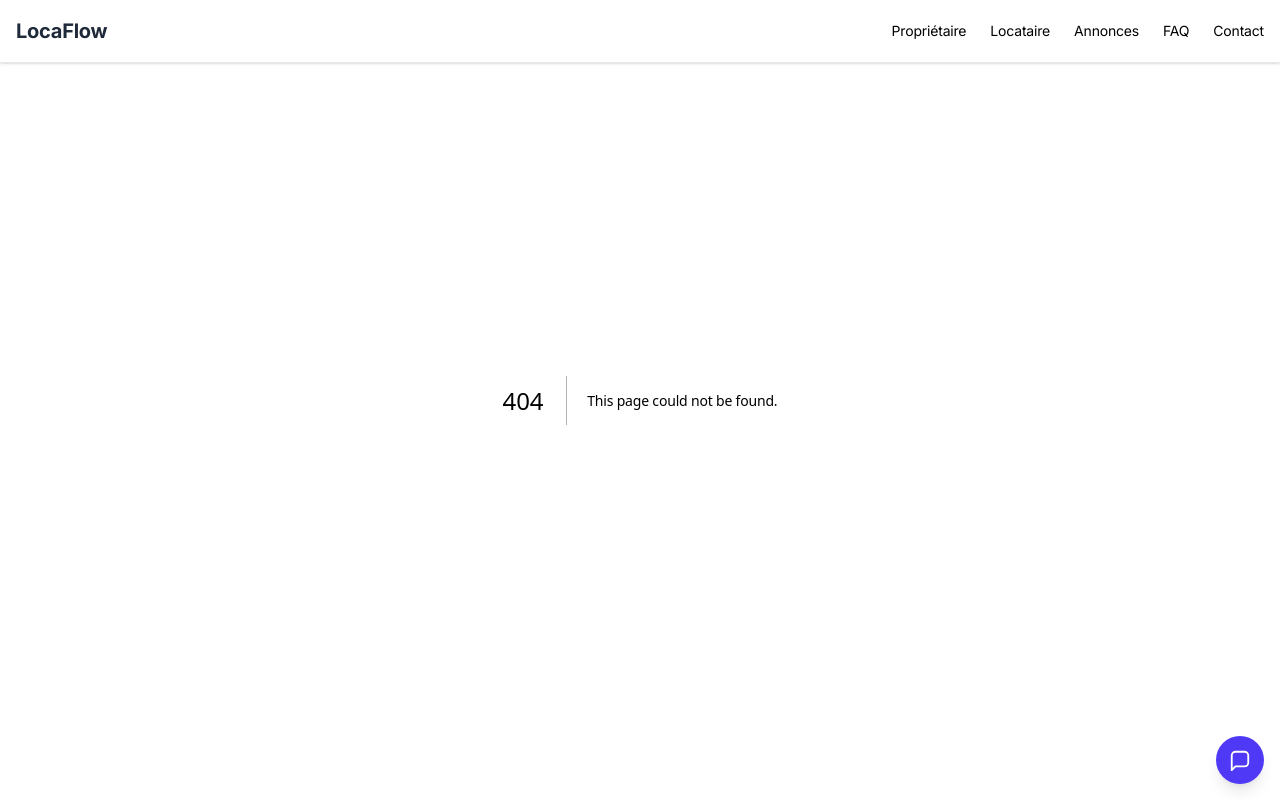
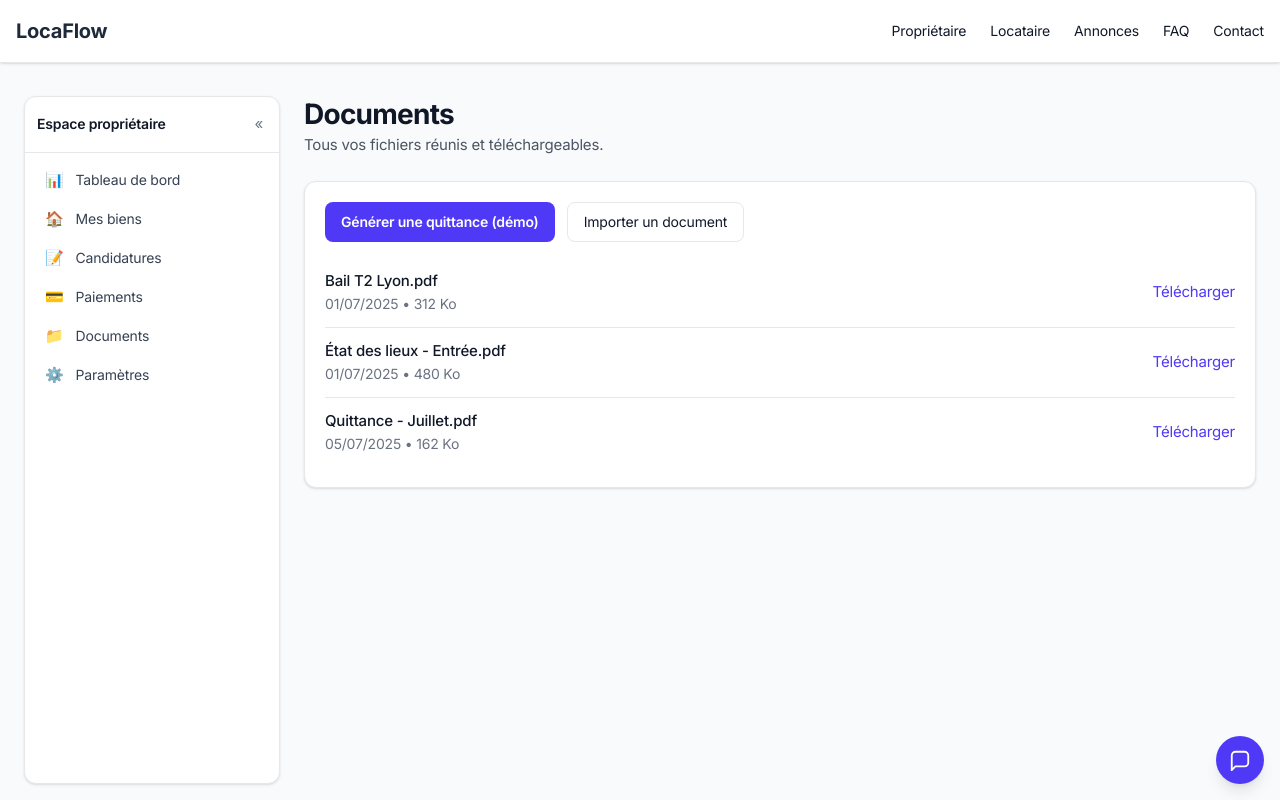
Before and after one commit to mikaelpackowski/LocaFlow-01, a Next.js app: page /proprietaire/documents in a window 1280 px wide. Before the commit this address had no page. Shown: the top 800 px of the page. Built offline with nearby package versions, Linux system fonts and the light colour scheme.

Commit message:
Create page.tsx

```diff
--- /dev/null
+++ b/app/(default)/proprietaire/documents/page.tsx
@@ -0,0 +1,39 @@
+export const metadata = { title: "Documents | LocaFlow" };
+
+export default function DocumentsPage() {
+  const docs = [
+    { id: "d1", name: "Bail T2 Lyon.pdf", date: "01/07/2025", size: "312 Ko" },
+    { id: "d2", name: "État des lieux - Entrée.pdf", date: "01/07/2025", size: "480 Ko" },
+    { id: "d3", name: "Quittance - Juillet.pdf", date: "05/07/2025", size: "162 Ko" },
+  ];
+
+  return (
+    <main>
+      <h1 className="text-2xl md:text-3xl font-bold text-gray-900">Documents</h1>
+      <p className="text-gray-600">Tous vos fichiers réunis et téléchargeables.</p>
+
+      <div className="mt-6 rounded-xl border bg-white p-5 shadow-sm">
+        <div className="mb-4 flex gap-3">
+          <button className="rounded-lg bg-indigo-600 px-4 py-2 text-sm font-semibold text-white hover:bg-indigo-500" disabled>
+            Générer une quittance (démo)
+          </button>
+          <button className="rounded-lg border px-4 py-2 text-sm hover:bg-gray-50" disabled>
+            Importer un document
+          </button>
+        </div>
+
+        <ul className="divide-y">
+          {docs.map((d) => (
+            <li key={d.id} className="flex items-center justify-between py-3">
+              <div>
+                <div className="font-medium text-gray-900">{d.name}</div>
+                <div className="text-sm text-gray-500">{d.date} • {d.size}</div>
+              </div>
+              <button className="text-indigo-600 hover:underline" disabled>Télécharger</button>
+            </li>
+          ))}
+        </ul>
+      </div>
+    </main>
+  );
+}
```
